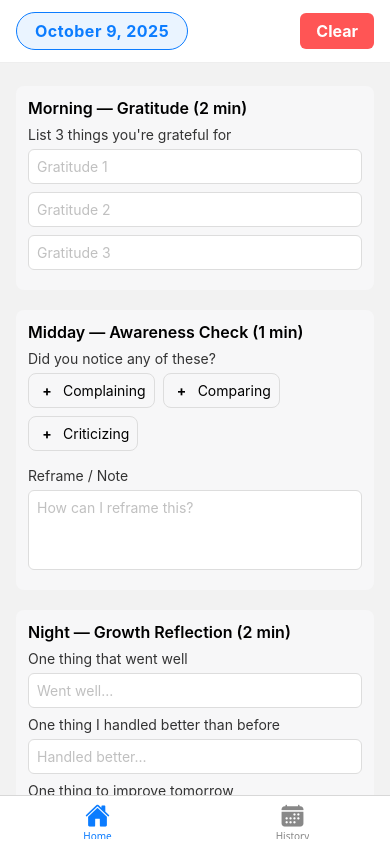
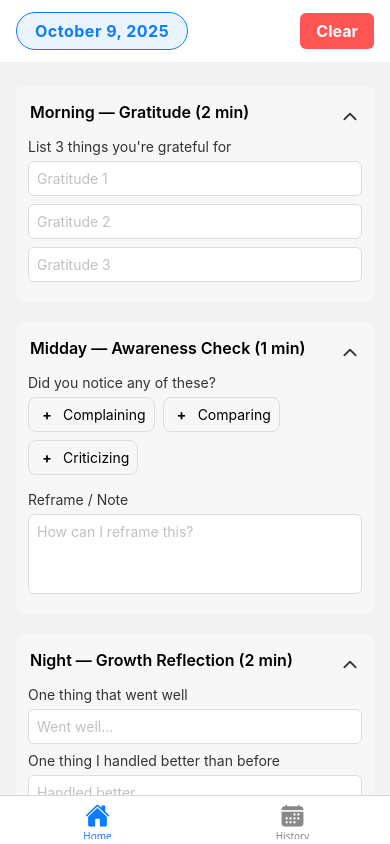
Before and after one commit to soapgb13/3C-Program, a React Native app: screen / in a window 390 px wide. Built offline with nearby package versions, Linux system fonts and the light colour scheme.

Commit message:
safe are fix and collapsable cards

```diff
--- a/App.js
+++ b/App.js
@@ -23,6 +23,8 @@ import { Ionicons } from '@expo/vector-icons';
 import HistoryTab from './components/HistoryTab';
 import { Calendar } from 'react-native-calendars';
 import TopBar from './components/TopBar';
+import { SafeAreaView as SafeAreaViewRN } from 'react-native';
+import { SafeAreaView as SafeAreaViewSA, useSafeAreaInsets } from 'react-native-safe-area-context';
 
 // NOTE: We avoid a static top-level `import AsyncStorage from '@react-native-async-storage/async-storage'`
 // because some bundlers/environments (web preview, certain snack/embed systems) fail to resolve
@@ -80,12 +82,14 @@ const Storage = (() => {
     };
 })();
 
-function Section({ title, children = null }) {
-    // children is optional — render if present
+function Section({ title, expanded, onToggle, children = null }) {
     return (
         <View style={styles.section}>
-            <Text style={styles.sectionTitle}>{title}</Text>
-            {children ?? null}
+            <TouchableOpacity style={styles.sectionHeader} onPress={onToggle}>
+                <Text style={styles.sectionTitle}>{title}</Text>
+                <Ionicons name={expanded ? 'chevron-up' : 'chevron-down'} size={20} color="#333" />
+            </TouchableOpacity>
+            {expanded && (children ?? null)}
         </View>
     );
 }
@@ -146,6 +150,10 @@ function HistoryScreen({ entries }) {
 
 function HomeScreen({ todayKey, current, updateGratitude, toggleMidC, updateMidReframe, updateNightField, clearToday, setTodayKey, setCurrent, entries, saveCurrent }) {
     const [calendarVisible, setCalendarVisible] = useState(false);
+    const [expandedSections, setExpandedSections] = useState({ morning: true, midday: true, night: true });
+    const handleToggleSection = (section) => {
+        setExpandedSections((prev) => ({ ...prev, [section]: !prev[section] }));
+    };
     const handleDateSelect = (day) => {
         setTodayKey(day.dateString);
         if (entries[day.dateString] && typeof entries[day.dateString] === 'object') {
@@ -186,11 +194,12 @@ function HomeScreen({ todayKey, current, updateGratitude, toggleMidC, updateMidR
     const todayDate = new Date().toLocaleDateString('en-US', {
         year: 'numeric', month: 'long', day: 'numeric'
     });
+    const insets = useSafeAreaInsets();
 
     return (
-        <SafeAreaView style={{ flex: 1 }}>
+        <SafeAreaViewSA style={{ flex: 1, paddingTop: insets.top }}>
             <TopBar
-                date={todayDate}
+                date={formatDateString(todayKey)}
                 onClear={clearToday}
                 onDatePress={() => setCalendarVisible(true)}
             />
@@ -215,7 +224,11 @@ function HomeScreen({ todayKey, current, updateGratitude, toggleMidC, updateMidR
                             </View>
                         </View>
                     </Modal>
-                    <Section title="Morning — Gratitude (2 min)">
+                    <Section
+                        title="Morning — Gratitude (2 min)"
+                        expanded={expandedSections.morning}
+                        onToggle={() => handleToggleSection('morning')}
+                    >
                         <Text style={styles.label}>List 3 things you're grateful for</Text>
                         {(current?.morning?.gratitude ?? ['', '', '']).map((g, i) => (
                             <TextInput
@@ -228,7 +241,11 @@ function HomeScreen({ todayKey, current, updateGratitude, toggleMidC, updateMidR
                             />
                         ))}
                     </Section>
-                    <Section title="Midday — Awareness Check (1 min)">
+                    <Section
+                        title="Midday — Awareness Check (1 min)"
+                        expanded={expandedSections.midday}
+                        onToggle={() => handleToggleSection('midday')}
+                    >
                         <Text style={styles.label}>Did you notice any of these?</Text>
                         <View style={styles.rowWrap}>
                             {['Complaining', 'Comparing', 'Criticizing'].map((label, idx) => (
@@ -252,7 +269,11 @@ function HomeScreen({ todayKey, current, updateGratitude, toggleMidC, updateMidR
                             placeholderTextColor="#88888888"
                         />
                     </Section>
-                    <Section title="Night — Growth Reflection (2 min)">
+                    <Section
+                        title="Night — Growth Reflection (2 min)"
+                        expanded={expandedSections.night}
+                        onToggle={() => handleToggleSection('night')}
+                    >
                         <Text style={styles.label}>One thing that went well</Text>
                         <TextInput
                             value={current?.night?.wentWell ?? ''}
@@ -281,7 +302,7 @@ function HomeScreen({ todayKey, current, updateGratitude, toggleMidC, updateMidR
                     <View style={{ height: 40 }} />
                 </ScrollView>
             </View>
-        </SafeAreaView>
+        </SafeAreaViewSA>
     );
 }
 
@@ -497,6 +518,14 @@ const styles = StyleSheet.create({
     title: { fontSize: 20, fontWeight: '700', marginBottom: 4 },
     subtitle: { color: '#444', marginBottom: 12 },
     section: { marginVertical: 10, padding: 12, borderRadius: 8, backgroundColor: '#f7f7f8' },
+    sectionHeader: {
+        flexDirection: 'row',
+        alignItems: 'center',
+        justifyContent: 'space-between',
+        paddingVertical: 4,
+        paddingHorizontal: 2,
+        marginBottom: 4,
+    },
     sectionTitle: { fontSize: 16, fontWeight: '600', marginBottom: 8 },
     label: { color: '#333', marginBottom: 6 },
     input: { backgroundColor: '#fff', borderColor: '#ddd', borderWidth: 1, borderRadius: 6, padding: 8, marginBottom: 8 },
```
